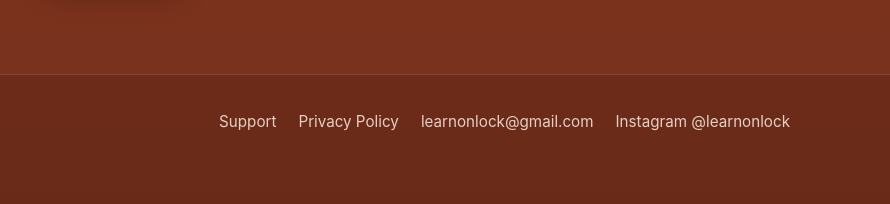
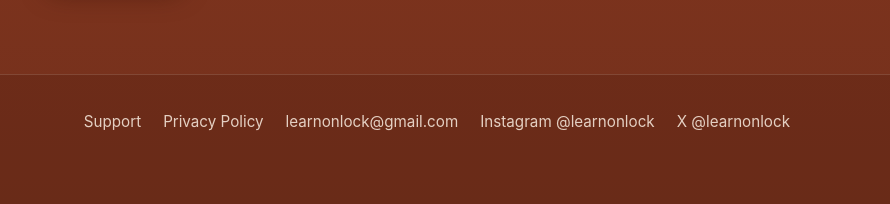
Before and after one commit to naveedster/learnonlock-site, a plain HTML site: page index.html in a window 1280 px wide. Shown: the part 4276-4480 px from the top of the page, 390-1280 px from the left. Drawn offline with Linux system fonts and the light colour scheme.

Commit message:
Add X @learnonlock link

```diff
--- a/index.html
+++ b/index.html
@@ -241,6 +241,7 @@
       <a href="privacy.html">Privacy Policy</a>
       <a href="mailto:learnonlock@gmail.com">learnonlock@gmail.com</a>
       <a href="https://www.instagram.com/learnonlock/" rel="noopener">Instagram @learnonlock</a>
+      <a href="https://x.com/learnonlock" rel="noopener">X @learnonlock</a>
     </nav>
     <p class="copy">© 2026 LearnOnLock. Requires iOS 17 or later.</p>
   </div>
```
